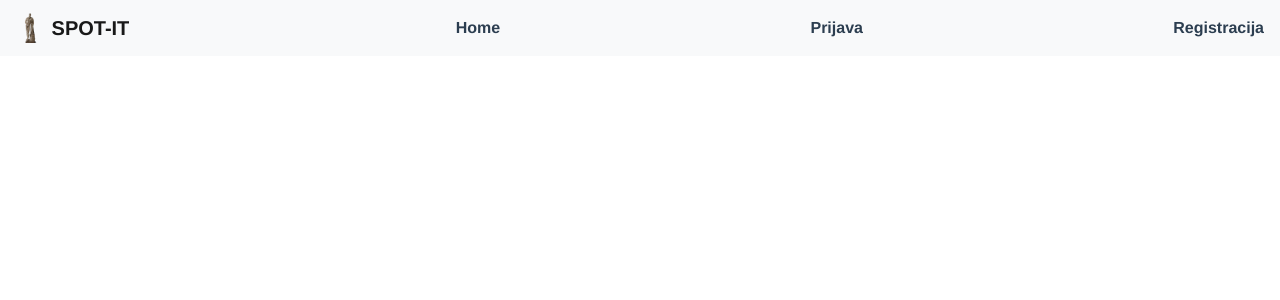
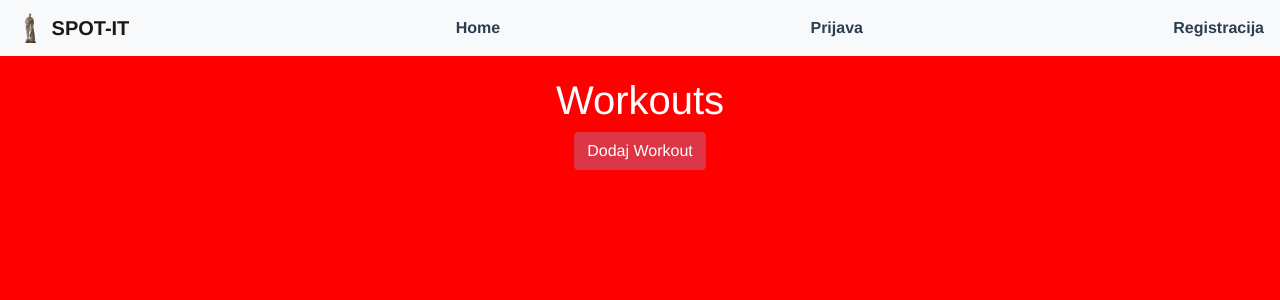
Before and after one commit to MichelRabar/Spot_it, a Vue app: page /workouts in a window 1280 px wide. Shown: the top 300 px of the page. Built offline with nearby package versions, Linux system fonts and the light colour scheme.

Commit message:
Workouts i mealplans
dodane dodaten dvije strane

```diff
--- a/src/router/index.js
+++ b/src/router/index.js
@@ -22,8 +22,16 @@ const routes = [
     name: 'gym_istra',
     component: () => import('../views/GymIstraView.vue')
   },
-
-
+  {
+    path: '/workouts',
+    name: 'workouts',
+    component: () => import('../views/WorkoutsView.vue')
+  },
+  {
+    path: '/meal_plan',
+    name: 'meal_plan',
+    component: () => import('../views/MealplanView.vue') //
+  }
 ];
 
 const router = createRouter({
--- a/src/views/HomeView.vue
+++ b/src/views/HomeView.vue
@@ -28,7 +28,7 @@
                 </button>
               </router-link>
               <!-- Dodajte router link za Meal Plans -->
-              <router-link to="/mealplans">
+              <router-link to="/meal_plan">
                 <button
                   type="button"
                   class="btn btn-secondary btn-lg btn-block option"
--- /dev/null
+++ b/src/views/MealplanView.vue
@@ -0,0 +1,35 @@
+<template>
+  <div class="meal-plan-page">
+    <div class="container">
+      <h1 class="text-white">Meal Plans</h1>
+      <button @click="showAddMealPlanForm" class="btn btn-danger">
+        Dodaj Plan Ishrane
+      </button>
+    </div>
+    <div class="container">
+      <!-- Dodajte sadržaj planova ishrane ovde -->
+    </div>
+  </div>
+</template>
+
+<style scoped>
+.meal-plans-page {
+  background-color: red;
+  color: black;
+  min-height: 100vh;
+  padding: 20px;
+}
+
+/* Stilovi za dodatni sadržaj i formu za dodavanje plana ishrane */
+</style>
+
+<script>
+export default {
+  methods: {
+    showAddMealPlanForm() {
+      // Ovde možete dodati logiku za prikaz forme za dodavanje plana ishrane
+      // Možete koristiti stanje (data property) za kontrolu prikaza forme
+    },
+  },
+};
+</script>
--- /dev/null
+++ b/src/views/WorkoutsView.vue
@@ -0,0 +1,35 @@
+<template>
+  <div class="workouts-page">
+    <div class="container">
+      <h1 class="text-white">Workouts</h1>
+      <button @click="showAddWorkoutForm" class="btn btn-danger">
+        Dodaj Workout
+      </button>
+    </div>
+    <div class="container">
+      <!-- Dodajte sadržaj treninga ovde -->
+    </div>
+  </div>
+</template>
+
+<style scoped>
+.workouts-page {
+  background-color: red;
+  color: black;
+  min-height: 100vh;
+  padding: 20px;
+}
+
+/* Stilovi za dodatni sadržaj i formu za dodavanje treninga */
+</style>
+
+<script>
+export default {
+  methods: {
+    showAddWorkoutForm() {
+      // Ovde možete dodati logiku za prikaz forme za dodavanje treninga
+      // Možete koristiti stanje (data property) za kontrolu prikaza forme
+    },
+  },
+};
+</script>
```
